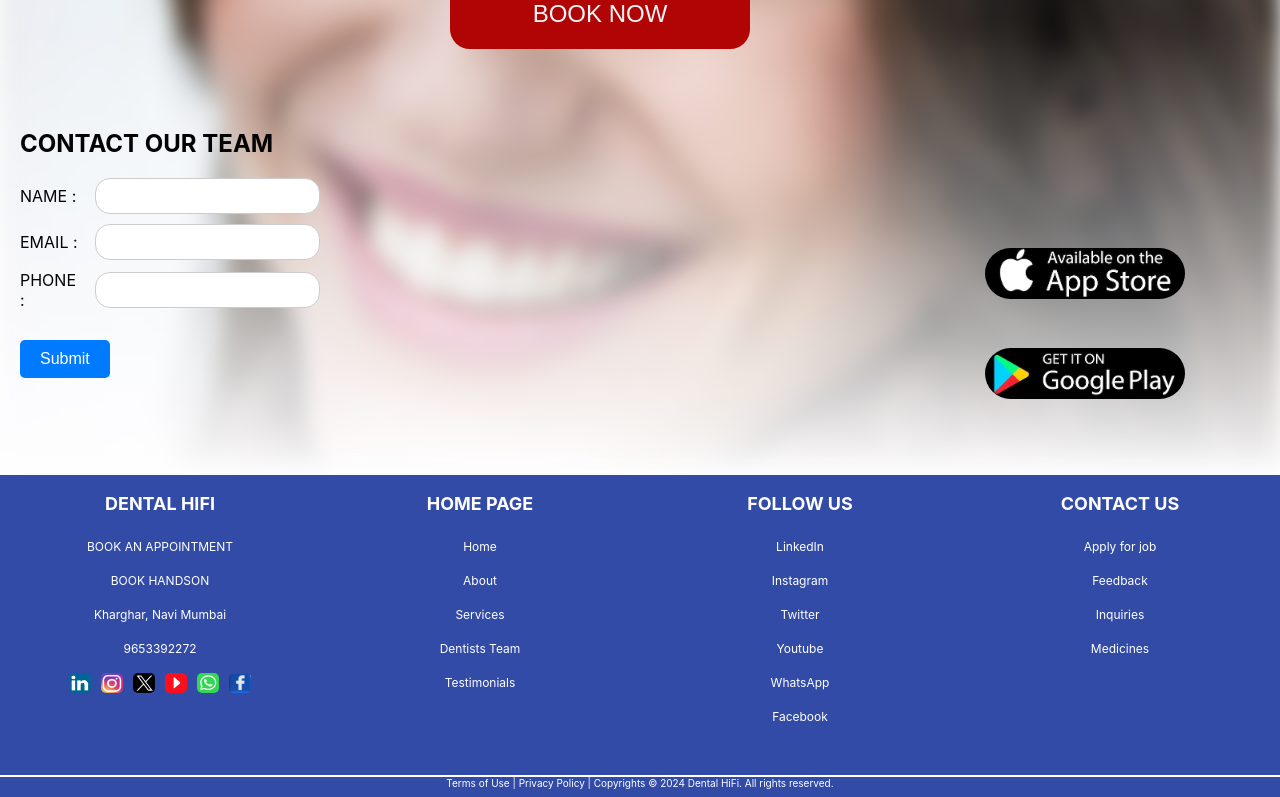
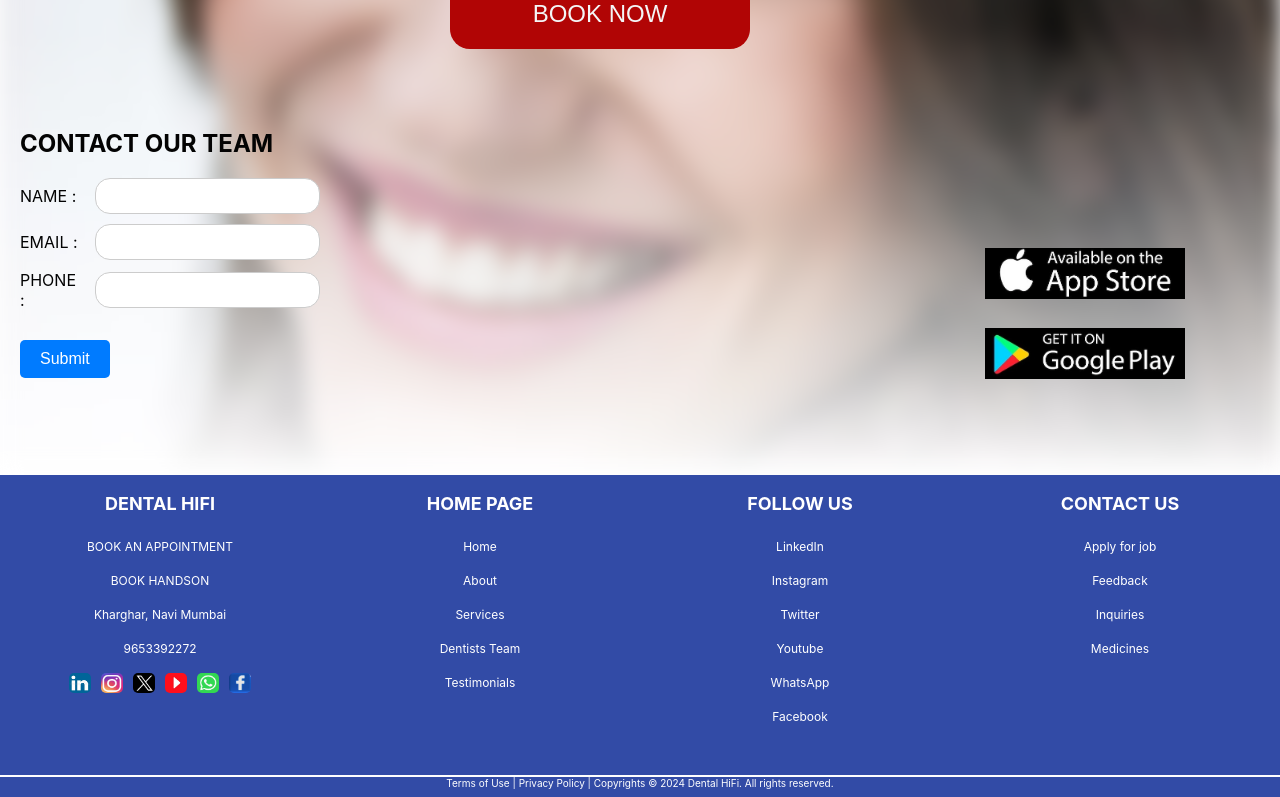
Before and after one commit to Kriti1211/DentalHi, a React (Create React App) app: page / in a window 1280 px wide. Shown: the part 5047-5844 px from the top of the page. Built offline with nearby package versions, Linux system fonts and the light colour scheme.

Commit message:
Initial Commit

```diff
--- a/src/Styles/Book.css
+++ b/src/Styles/Book.css
@@ -91,13 +91,12 @@ button:hover {
     display: flex;
     flex-direction: column;
     align-items: flex-end;
-    margin-bottom: 5px;
+
 }
 
 .download-images img {
     align-items: center;
     width: 200px;
-    border-radius: 180px;
     margin-top: -500px;
     padding: 75px;
     margin-bottom: 20px;
--- a/src/components/Book.js
+++ b/src/components/Book.js
@@ -57,7 +57,7 @@ const Book = () => {
                 <div className='download-images'>
 
                        <a href="/" target="_blank" rel="noopener noreferrer">
-                        <img src="/assets/apple.jpeg" alt="App store" /></a><br/><br/><br/><br/>
+                        <img src="/assets/apple.jpeg" alt="App store" /></a><br/><br/><br/>
                         <a href="/" target="_blank" rel="noopener noreferrer">
                         <img src="/assets/android.jpeg" alt="Google play store" /></a>
 
```
